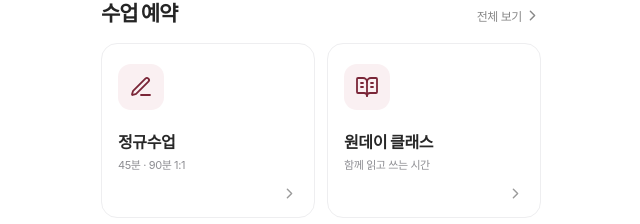
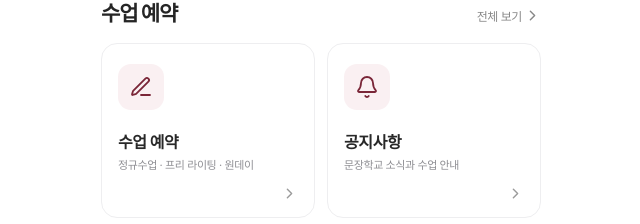
Before and after one commit to dlduswn001/reservation, a Next.js app: page / in a window 1280 px wide. Shown: the part 304-528 px from the top of the page, without its empty margins (319-959 px from the left). Built offline with nearby package versions, Linux system fonts and the light colour scheme.

Commit message:
Unify student course booking menu and link notice board to home and administrator

```diff
--- a/app/page.tsx
+++ b/app/page.tsx
@@ -133,14 +133,14 @@ export default function Home() {
         <div className="studioQuickGrid">
           <Link href="/regular" className="studioQuickLink">
             <span className="studioQuickIcon"><PenLine size={24} strokeWidth={1.8}/></span>
-            <strong>정규수업</strong>
-            <small>45분 · 90분 1:1</small>
+            <strong>수업 예약</strong>
+            <small>정규수업 · 프리 라이팅 · 원데이</small>
             <ChevronRight className="studioQuickArrow" size={17} />
           </Link>
-          <Link href="/oneday" className="studioQuickLink">
-            <span className="studioQuickIcon"><BookOpenText size={24} strokeWidth={1.8}/></span>
-            <strong>원데이 클래스</strong>
-            <small>함께 읽고 쓰는 시간</small>
+          <Link href="/notices" className="studioQuickLink">
+            <span className="studioQuickIcon"><Bell size={24} strokeWidth={1.8}/></span>
+            <strong>공지사항</strong>
+            <small>문장학교 소식과 수업 안내</small>
             <ChevronRight className="studioQuickArrow" size={17} />
           </Link>
         </div>
```
